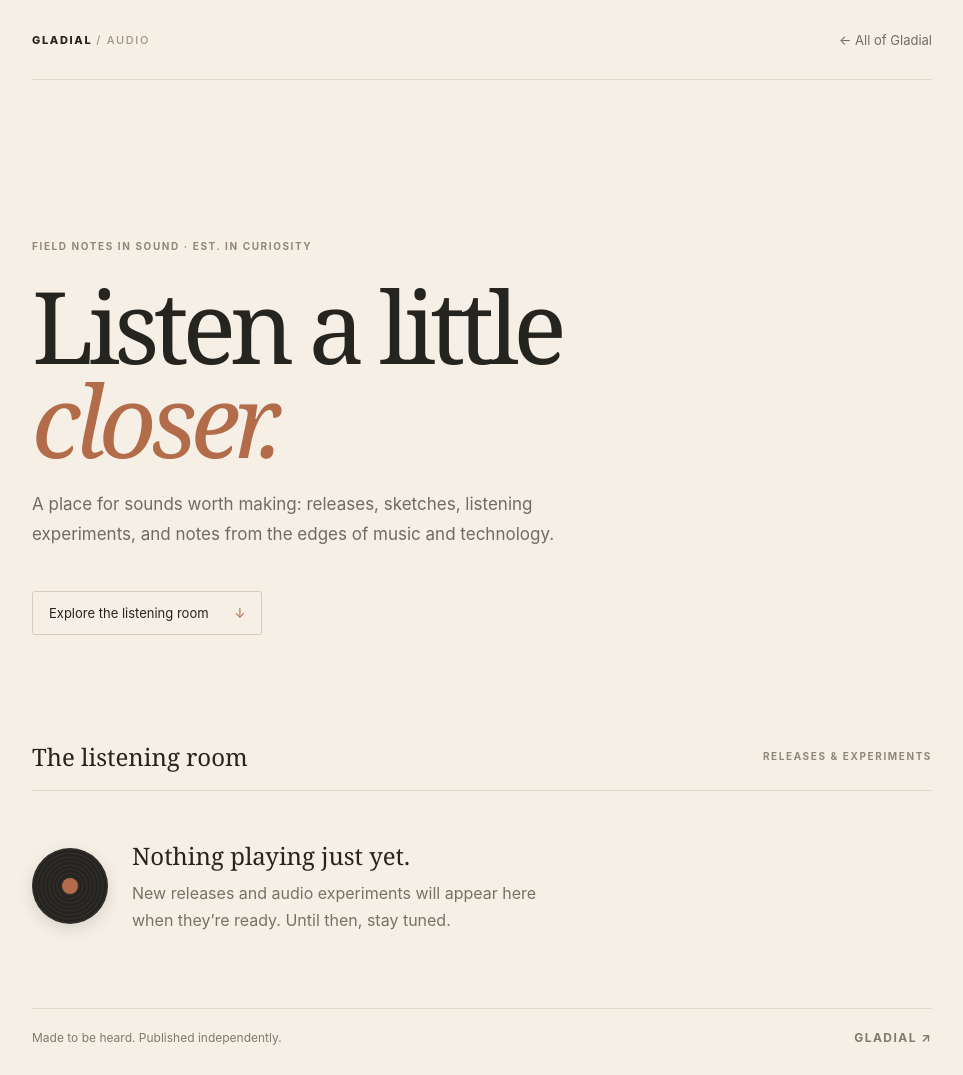
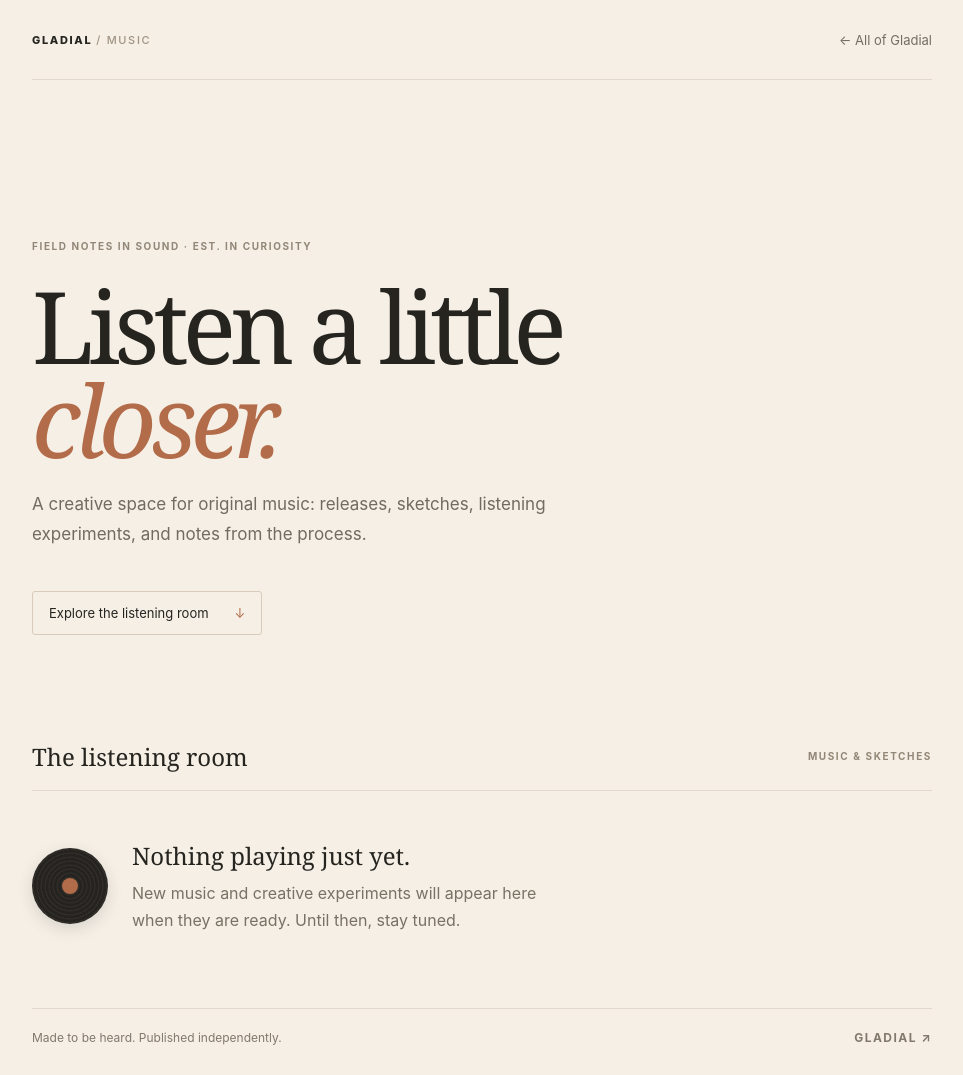
Before and after one commit to teamgladial/teamgladial-audio, an Astro site: page / in a window 1280 px wide. Shown: the whole page, without its empty margins (158-1121 px from the left). Built offline with nearby package versions, Linux system fonts and the light colour scheme; Astro itself is replaced by a stand-in of ours.

Commit message:
Rebrand Audio vertical as Music

```diff
--- a/astro.config.mjs
+++ b/astro.config.mjs
@@ -2,6 +2,6 @@
 import { defineConfig } from 'astro/config';
 
 export default defineConfig({
-  site: 'https://audio.gladial.com',
+  site: 'https://music.gladial.com',
   output: 'static',
 });
--- a/src/pages/index.astro
+++ b/src/pages/index.astro
@@ -7,16 +7,16 @@ const releases = [];
     <meta charset="UTF-8" />
     <meta name="viewport" content="width=device-width" />
     <link rel="icon" type="image/svg+xml" href="/favicon.svg" />
-    <meta name="description" content="Audio releases, sound experiments, and listening notes from Gladial." />
+    <meta name="description" content="Music releases, sketches, and listening notes from Gladial." />
     <meta name="theme-color" content="#f5efe6" />
-    <title>Audio | Gladial</title>
+    <title>Music | Gladial</title>
   </head>
   <body>
     <main>
-      <header><a class="brand" href="https://gladial.com">GLADIAL <span>/ AUDIO</span></a><a class="back" href="https://gladial.com">← All of Gladial</a></header>
-      <section class="hero"><p class="eyebrow">FIELD NOTES IN SOUND · EST. IN CURIOSITY</p><h1>Listen a little<br /><em>closer.</em></h1><p class="intro">A place for sounds worth making: releases, sketches, listening experiments, and notes from the edges of music and technology.</p><a class="listen" href="#listening">Explore the listening room <span>↓</span></a></section>
-      <section id="listening" class="listening"><div class="section-head"><h2>The listening room</h2><span>RELEASES &amp; EXPERIMENTS</span></div>
-        {releases.length ? <div class="releases">{releases.map((release) => <article><h3>{release.title}</h3><p>{release.description}</p>{release.audio && <audio controls src={release.audio}>Your browser does not support audio playback.</audio>}</article>)}</div> : <div class="quiet"><div class="record"><span></span></div><div><h3>Nothing playing just yet.</h3><p>New releases and audio experiments will appear here when they’re ready. Until then, stay tuned.</p></div></div>}
+      <header><a class="brand" href="https://gladial.com">GLADIAL <span>/ MUSIC</span></a><a class="back" href="https://gladial.com">← All of Gladial</a></header>
+      <section class="hero"><p class="eyebrow">FIELD NOTES IN SOUND · EST. IN CURIOSITY</p><h1>Listen a little<br /><em>closer.</em></h1><p class="intro">A creative space for original music: releases, sketches, listening experiments, and notes from the process.</p><a class="listen" href="#listening">Explore the listening room <span>↓</span></a></section>
+      <section id="listening" class="listening"><div class="section-head"><h2>The listening room</h2><span>MUSIC &amp; SKETCHES</span></div>
+        {releases.length ? <div class="releases">{releases.map((release) => <article><h3>{release.title}</h3><p>{release.description}</p>{release.audio && <audio controls src={release.audio}>Your browser does not support audio playback.</audio>}</article>)}</div> : <div class="quiet"><div class="record"><span></span></div><div><h3>Nothing playing just yet.</h3><p>New music and creative experiments will appear here when they are ready. Until then, stay tuned.</p></div></div>}
       </section>
       <footer><span>Made to be heard. Published independently.</span><a href="https://gladial.com">GLADIAL ↗</a></footer>
     </main>
```
Also changed, not shown: README.md.
